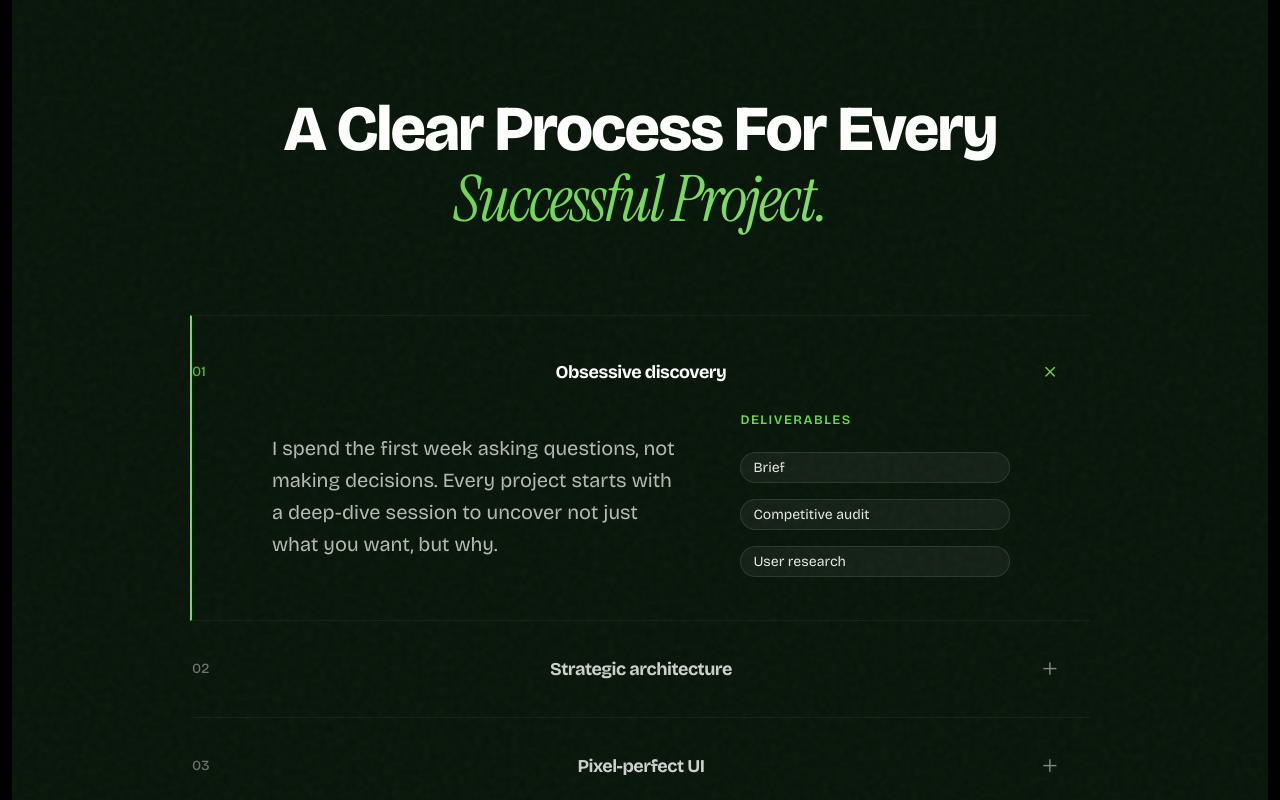
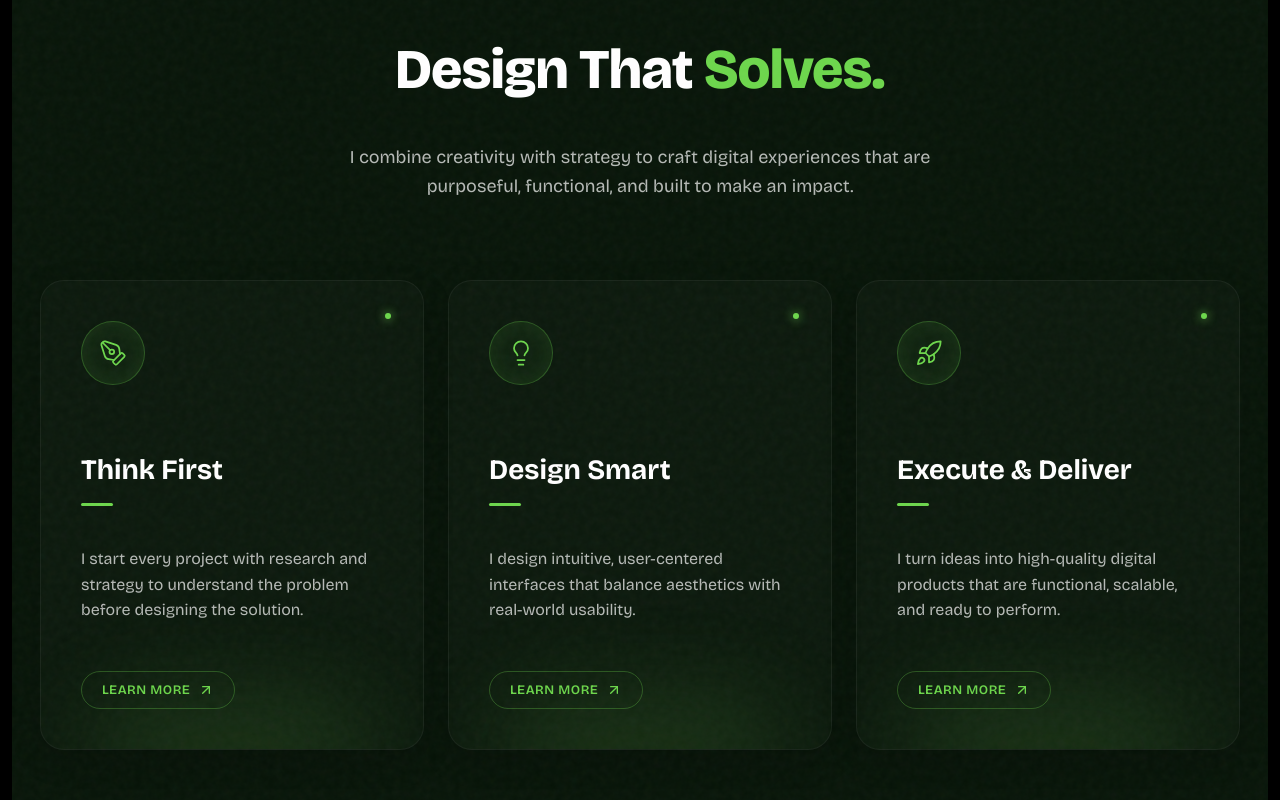
Before and after one commit to TrinathKondapalli/Trinath_Kondapalli, a React (Vite) app: page / in a window 1280 px wide. Shown: the part 5240-6040 px from the top of the page. Built offline with nearby package versions, Linux system fonts and the light colour scheme.

Commit message:
Implement 3-card grid design for DesignProcess section

```diff
--- a/src/components/DesignProcess.tsx
+++ b/src/components/DesignProcess.tsx
@@ -1,60 +1,25 @@
-import { useState, useRef } from 'react';
+import { PenTool, Lightbulb, Rocket, ArrowUpRight } from 'lucide-react';
 import Reveal from './Reveal';
 
 const steps = [
-  { title:'Obsessive discovery', desc:'I spend the first week asking questions, not making decisions. Every project starts with a deep-dive session to uncover not just what you want, but why.', deliverables:['Brief','Competitive audit','User research'] },
-  { title:'Strategic architecture', desc:'Information architecture before pixels. I map every user flow so no design decision is ever arbitrary.', deliverables:['Sitemap','User flows','Content hierarchy'] },
-  { title:'Pixel-perfect UI', desc:'Every component is on a 4px grid with defined tokens for color, type, and spacing.', deliverables:['Design system','Hi-fi mockups','Prototype'] },
-  { title:'Flawless execution', desc:'I stay in the room during build. Handoff is a collaboration, not a file dump.', deliverables:['Responsive build','QA checklist','Launch'] },
+  {
+    icon: PenTool,
+    title: 'Think First',
+    desc: 'I start every project with research and strategy to understand the problem before designing the solution.'
+  },
+  {
+    icon: Lightbulb,
+    title: 'Design Smart',
+    desc: 'I design intuitive, user-centered interfaces that balance aesthetics with real-world usability.'
+  },
+  {
+    icon: Rocket,
+    title: 'Execute & Deliver',
+    desc: 'I turn ideas into high-quality digital products that are functional, scalable, and ready to perform.'
+  }
 ];
 
 export default function DesignProcess() {
-  const [open, setOpen] = useState<number | null>(0);
-
-  const AccordionItem = ({ step, index, isOpen, onClick }: any) => {
-    const contentRef = useRef<HTMLDivElement>(null);
-
-    return (
-      <div className={`accordion-row ${isOpen ? 'active' : ''}`} onClick={onClick}>
-        <div className="accordion-header">
-          <div className="step-num">0{index + 1}</div>
-          <div className="step-title">{step.title}</div>
-          <div className="icon-wrap" style={{
-              transform: isOpen ? 'rotate(45deg)' : 'rotate(0deg)',
-              transition: 'transform 0.4s cubic-bezier(0.16, 1, 0.3, 1)',
-              fontSize: '28px',
-              fontWeight: 300,
-              display: 'flex',
-              alignItems: 'center',
-              justifyContent: 'center'
-            }}>
-            +
-          </div>
-        </div>
-        <div
-          style={{
-            maxHeight: isOpen ? (contentRef.current?.scrollHeight || 1000) + 'px' : '0px',
-            overflow: 'hidden',
-            transition: 'max-height 0.4s cubic-bezier(0.16, 1, 0.3, 1), opacity 0.4s ease',
-            opacity: isOpen ? 1 : 0
-          }}
-        >
-          <div className="accordion-content-inner" ref={contentRef}>
-            <p className="step-desc">{step.desc}</p>
-            <div>
-              <div className="deliverables-title">Deliverables</div>
-              <div className="deliverables-list">
-                {step.deliverables.map((d: string, i: number) => (
-                  <div key={i} className="deliverable-item">{d}</div>
-                ))}
-              </div>
-            </div>
-          </div>
-        </div>
-      </div>
-    );
-  };
-
   return (
     <section id="process" style={{
       position: 'relative',
@@ -64,170 +29,8 @@ export default function DesignProcess() {
       flexDirection: 'column',
       alignItems: 'center',
       zIndex: 10,
-      background: 'var(--c-base)' // Keep it dark
+      background: 'var(--c-base)'
     }}>
-      <style>{`
-        .process-container {
-          width: 100%;
-          max-width: 1200px;
-          display: flex;
-          flex-direction: column;
-        }
-
-        .accordion-row {
-          width: 100%;
-          border-bottom: 1px solid rgba(255,255,255,0.05);
-          border-left: 2px solid transparent;
-          cursor: pointer;
-          transition: border-color 0.35s ease;
-        }
-
-        /* Top border on the first row */
-        .accordion-row:first-child {
-          border-top: 1px solid rgba(255,255,255,0.05);
-        }
-
-        /* Active row gets a green left border */
-        .accordion-row.active {
-          border-left: 2px solid #6ddc6d;
-        }
-
-        .accordion-header {
-          display: grid;
-          grid-template-columns: 80px 1fr 80px;
-          align-items: center;
-          padding: 32px 0;
-          transition: padding 0.4s ease;
-        }
-
-        /* When open, increase top padding slightly for breathing room */
-        .accordion-row.active .accordion-header {
-          padding-top: 40px;
-          padding-bottom: 24px;
-        }
-
-        .step-num {
-          font-family: var(--font-sans);
-          font-size: 14px;
-          font-weight: 500;
-          color: rgba(255,255,255,0.4);
-          transition: color 0.4s ease;
-          text-align: left;
-        }
-
-        .accordion-row.active .step-num {
-          color: rgba(109,215,76,0.8);
-        }
-
-        .step-title {
-          font-family: var(--font-sans);
-          font-size: 18px;
-          font-weight: 700;
-          color: rgba(255,255,255,0.8);
-          letter-spacing: -0.5px;
-          transition: color 0.4s ease;
-          text-align: center;
-        }
-
-        .accordion-row.active .step-title {
-          color: var(--c-white);
-        }
-
-        .icon-wrap {
-          display: flex;
-          justify-content: flex-end;
-          color: rgba(255,255,255,0.5);
-          transition: color 0.4s ease, transform 0.4s cubic-bezier(0.16, 1, 0.3, 1);
-        }
-
-        .accordion-row:hover .icon-wrap {
-          color: var(--c-white);
-        }
-
-        .accordion-row.active .icon-wrap {
-          color: var(--c-primary);
-        }
-
-        .accordion-content-inner {
-          padding-left: 80px;
-          padding-right: 80px;
-          padding-bottom: 40px;
-          display: grid;
-          grid-template-columns: 1.5fr 1fr;
-          gap: 64px;
-        }
-
-        .step-desc {
-          font-family: var(--font-sans);
-          font-size: 20px;
-          color: rgba(255,255,255,0.7);
-          line-height: 1.6;
-        }
-
-        .deliverables-title {
-          font-family: var(--font-sans);
-          font-size: 13px;
-          font-weight: 600;
-          text-transform: uppercase;
-          letter-spacing: 1.5px;
-          color: var(--c-primary);
-          margin-bottom: 24px;
-        }
-
-        .deliverables-list {
-          list-style: none;
-          padding: 0;
-          margin: 0;
-          display: flex;
-          flex-direction: column;
-          gap: 16px;
-        }
-
-        .deliverable-item {
-          font-family: var(--font-sans);
-          font-size: 14px;
-          color: rgba(255,255,255,0.9);
-          display: inline-flex;
-          align-items: center;
-          gap: 8px;
-          padding: 6px 12px;
-          background: rgba(255,255,255,0.05);
-          border-radius: 100px;
-          border: 1px solid rgba(255,255,255,0.1);
-        }
-
-        .deliverable-bullet {
-          display: none;
-        }
-
-        @media (max-width: 1024px) {
-          .accordion-content-inner {
-            grid-template-columns: 1fr;
-            gap: 40px;
-          }
-        }
-
-        @media (max-width: 768px) {
-          .accordion-header {
-            grid-template-columns: 60px 1fr 40px;
-            padding: 24px 0;
-            min-height: 56px;
-            align-items: center;
-          }
-          .accordion-row.active .accordion-header {
-            padding-top: 40px;
-            padding-bottom: 24px;
-          }
-          .step-num { font-size: 24px; }
-          .accordion-content-inner {
-            padding-left: 0;
-            padding-right: 0;
-            padding-bottom: 40px;
-          }
-          .step-desc { font-size: 18px; }
-        }
-      `}</style>
-
       {/* Eyebrow Pill */}
       <Reveal>
         <div
@@ -239,14 +42,12 @@ export default function DesignProcess() {
             background: 'var(--rgba-dark-06)',
             border: '1px solid var(--rgba-white-03)',
             borderRadius: 100,
-            marginBottom: 80
+            marginBottom: 32
           }}
         >
-          <div style={{ width: 4, height: 4, borderRadius: '50%', background: 'var(--c-primary)', boxShadow: '0 0 8px var(--c-primary)' }} />
-          <span style={{ fontSize: 11, fontWeight: 600, letterSpacing: 2, color: 'var(--c-primary)', textTransform: 'uppercase' }}>
-            HOW I WORK
+          <span style={{ fontSize: 11, fontWeight: 600, letterSpacing: 1.5, color: 'var(--c-primary)', textTransform: 'uppercase' }}>
+            WHAT I DO
           </span>
-          <div style={{ width: 4, height: 4, borderRadius: '50%', background: 'var(--c-primary)', boxShadow: '0 0 8px var(--c-primary)' }} />
         </div>
       </Reveal>
 
@@ -255,40 +56,161 @@ export default function DesignProcess() {
         <h2
           style={{
             fontFamily: 'var(--font-sans)',
-            fontSize: 'clamp(40px, 5vw, 64px)',
+            fontSize: 'clamp(40px, 5vw, 56px)',
             fontWeight: 800,
             color: 'var(--c-white)',
             textAlign: 'center',
-            letterSpacing: '-2px',
-            marginBottom: 80,
-            lineHeight: 1.1,
-            maxWidth: 800
+            letterSpacing: '-1px',
+            marginBottom: 24,
+            lineHeight: 1.1
           }}
         >
-          A Clear Process For Every{' '}
-          <span style={{
-            fontFamily: 'var(--font-display)',
-            fontStyle: 'italic',
-            fontWeight: 400,
-            background: 'linear-gradient(135deg, #6DD74C, #81DD6A)',
-            WebkitBackgroundClip: 'text',
-            WebkitTextFillColor: 'transparent',
-          }}>
-            Successful Project.
-          </span>
+          Design That <span style={{ color: 'var(--c-primary)' }}>Solves.</span>
         </h2>
       </Reveal>
 
-      {/* Interactive Accordion */}
-      <div className="process-container" style={{ width: '100%', maxWidth: '900px', display: 'flex', flexDirection: 'column' }}>
-        {steps.map((s, i) => (
-          <AccordionItem
-            key={i}
-            step={s}
-            index={i}
-            isOpen={open === i}
-            onClick={() => setOpen(open === i ? null : i)}
-          />
+      {/* Subtext */}
+      <Reveal delay={200}>
+        <p style={{
+          fontFamily: 'var(--font-sans)',
+          fontSize: '18px',
+          color: 'rgba(255,255,255,0.7)',
+          textAlign: 'center',
+          maxWidth: '600px',
+          lineHeight: 1.6,
+          marginBottom: 80
+        }}>
+          I combine creativity with strategy to craft digital experiences that are purposeful, functional, and built to make an impact.
+        </p>
+      </Reveal>
+
+      {/* Grid */}
+      <div style={{
+        display: 'grid',
+        gridTemplateColumns: 'repeat(auto-fit, minmax(320px, 1fr))',
+        gap: '24px',
+        width: '100%',
+        maxWidth: '1200px'
+      }}>
+        {steps.map((step, i) => (
+          <Reveal key={i} delay={i * 100 + 300}>
+            <div style={{
+              position: 'relative',
+              background: 'rgba(255,255,255,0.02)',
+              border: '1px solid rgba(255,255,255,0.05)',
+              borderRadius: '24px',
+              padding: '40px',
+              display: 'flex',
+              flexDirection: 'column',
+              height: '100%',
+              overflow: 'hidden',
+              boxShadow: '0 10px 30px rgba(0,0,0,0.2)',
+            }}>
+              {/* Bottom green glow */}
+              <div style={{
+                position: 'absolute',
+                bottom: 0,
+                left: '50%',
+                transform: 'translate(-50%, 50%)',
+                width: '70%',
+                height: '100px',
+                background: 'var(--c-primary)',
+                filter: 'blur(50px)',
+                opacity: 0.15,
+                pointerEvents: 'none'
+              }} />
+
+              {/* Top right dot */}
+              <div style={{
+                position: 'absolute',
+                top: '32px',
+                right: '32px',
+                width: '6px',
+                height: '6px',
+                borderRadius: '50%',
+                background: 'var(--c-primary)',
+                boxShadow: '0 0 10px var(--c-primary)'
+              }} />
+
+              {/* Icon Circle */}
+              <div style={{
+                width: '64px',
+                height: '64px',
+                borderRadius: '50%',
+                border: '1px solid rgba(109,215,76,0.3)',
+                display: 'flex',
+                alignItems: 'center',
+                justifyContent: 'center',
+                marginBottom: '40px',
+                background: 'rgba(109,215,76,0.05)',
+                boxShadow: 'inset 0 0 20px rgba(109,215,76,0.1)'
+              }}>
+                <step.icon size={28} color="var(--c-primary)" strokeWidth={1.5} />
+              </div>
+
+              {/* Title */}
+              <h3 style={{
+                fontFamily: 'var(--font-sans)',
+                fontSize: '28px',
+                fontWeight: 700,
+                color: 'var(--c-white)',
+                marginBottom: '16px'
+              }}>
+                {step.title}
+              </h3>
+
+              {/* Divider */}
+              <div style={{
+                width: '32px',
+                height: '3px',
+                background: 'var(--c-primary)',
+                borderRadius: '2px',
+                marginBottom: '24px'
+              }} />
+
+              {/* Description */}
+              <p style={{
+                fontFamily: 'var(--font-sans)',
+                fontSize: '16px',
+                color: 'rgba(255,255,255,0.7)',
+                lineHeight: 1.6,
+                marginBottom: '48px',
+                flexGrow: 1
+              }}>
+                {step.desc}
+              </p>
+
+              {/* Button */}
+              <button style={{
+                alignSelf: 'flex-start',
+                display: 'flex',
+                alignItems: 'center',
+                gap: '8px',
+                padding: '10px 20px',
+                background: 'transparent',
+                border: '1px solid rgba(109,215,76,0.3)',
+                borderRadius: '100px',
+                color: 'var(--c-primary)',
+                fontFamily: 'var(--font-sans)',
+                fontSize: '13px',
+                fontWeight: 600,
+                letterSpacing: '0.5px',
+                cursor: 'pointer',
+                transition: 'all 0.3s ease'
+              }}
+              onMouseEnter={(e) => {
+                e.currentTarget.style.background = 'var(--c-primary)';
+                e.currentTarget.style.color = '#000';
+              }}
+              onMouseLeave={(e) => {
+                e.currentTarget.style.background = 'transparent';
+                e.currentTarget.style.color = 'var(--c-primary)';
+              }}
+              >
+                LEARN MORE <ArrowUpRight size={16} />
+              </button>
+            </div>
+          </Reveal>
         ))}
       </div>
     </section>
```
